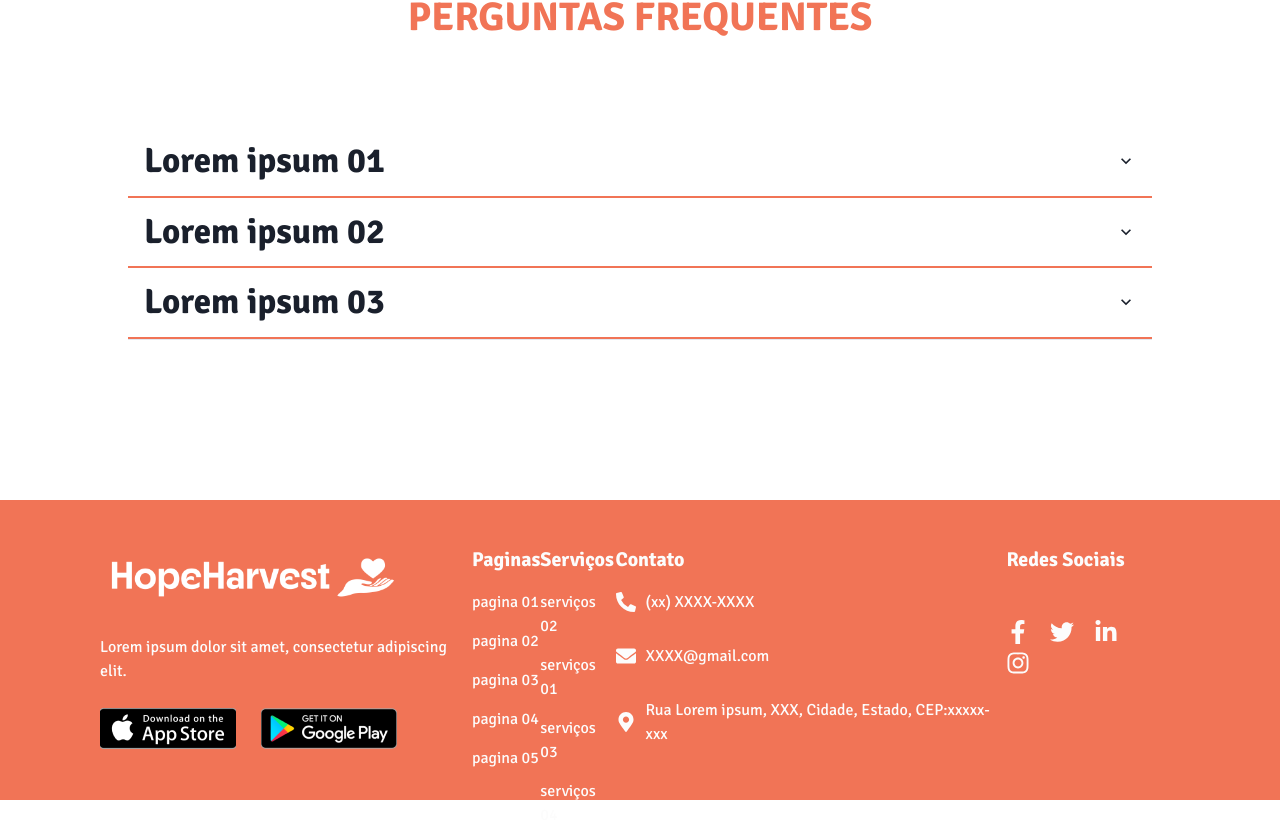
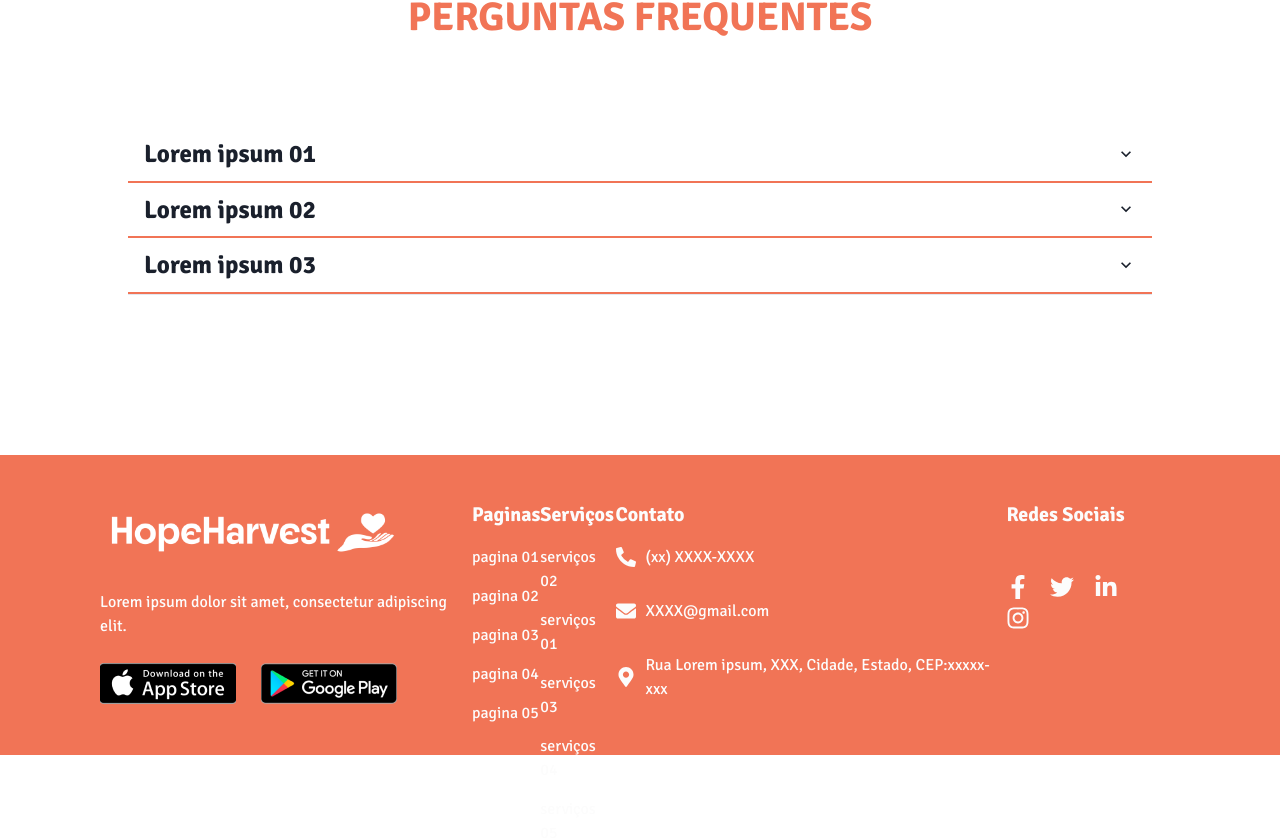
Before and after one commit to Primatasan/hopeharvest, a React (Create React App) app: page / in a window 1280 px wide. Shown: the part 2238-3076 px from the top of the page. Built offline with nearby package versions, Linux system fonts and the light colour scheme.

Commit message:
Update FaqItem.css

```diff
--- a/src/components/Faq/Faqitem/FaqItem.css
+++ b/src/components/Faq/Faqitem/FaqItem.css
@@ -4,12 +4,12 @@
 
 .faq_name{
     font-family: 'Signika', sans-serif;
-    font-size: 35px;
+    font-size: 25px;
     font-weight: bold;
 }
 
 .faq_text{
     font-family: 'Signika', sans-serif;
-    font-size: 20px;
+    font-size: 18px;
     font-weight: normal;
 }
```
